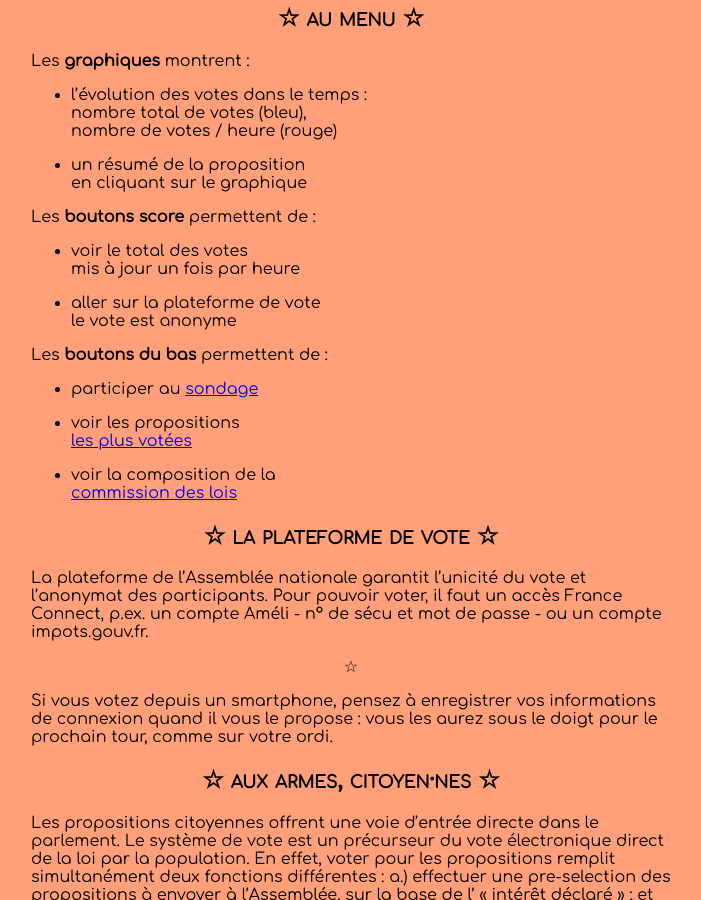
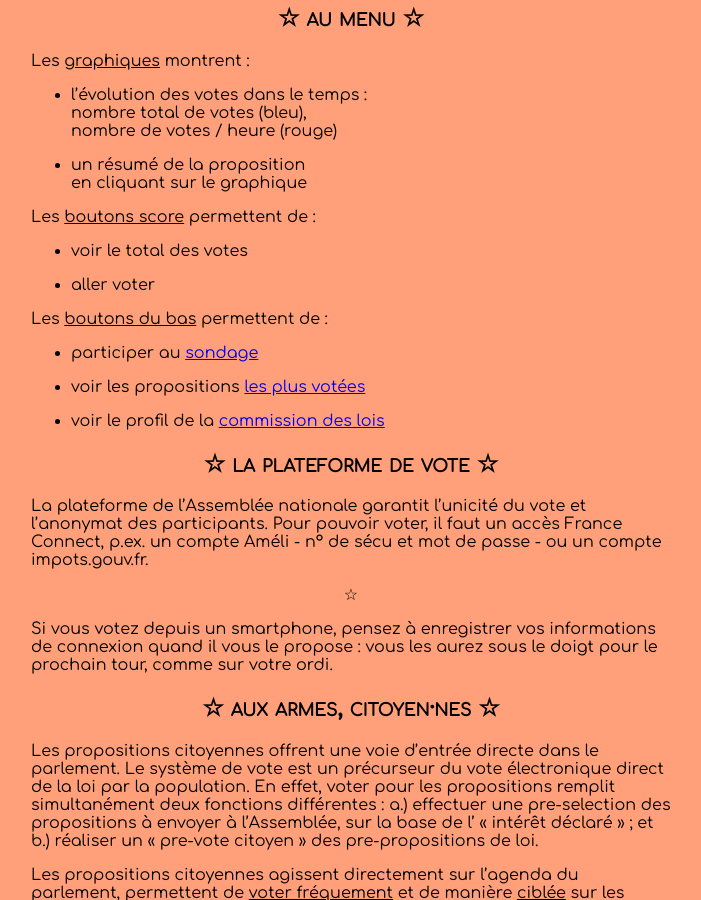
Before and after one commit to politipet/politipet.github.io, a Jekyll site: the page built from info.md, in a window 1280 px wide and 900 px high, scrolled down 633 px. Shown: the whole window, without its empty margins (289-990 px from the left). Built offline with Jekyll 4.4.1, drawn with Linux system fonts in a browser that asks for light colours; our own code applies the rules of GitHub Pages for plain Markdown files.

Commit message:
use <u> in section 'au menu'

```diff
--- a/info.md
+++ b/info.md
@@ -46,7 +46,7 @@ de l'Assemblée.
 ☆ au menu ☆
 -----------
 
-Les **graphiques** montrent :
+Les <u>graphiques</u> montrent :
 
 - l'évolution des votes dans le temps :<br>
   nombre total de votes (bleu),<br>
@@ -55,23 +55,21 @@ Les **graphiques** montrent :
 - un résumé de la proposition<br>
   en cliquant sur le graphique
 
-Les **boutons score** permettent de :
+Les <u>boutons score</u> permettent de :
 
-- voir le total des votes<br>
-  mis à jour un fois par heure
+- voir le total des votes
 
-- aller sur la plateforme de vote<br>
-  le vote est anonyme
+- aller voter
 
 
-Les **boutons du bas** permettent de :
+Les <u>boutons du bas</u> permettent de :
 
 - participer au [sondage](poll/)
 
-- voir les propositions<br>
+- voir les propositions
   [les plus votées][most voted]
 
-- voir la composition de la<br>
+- voir le profil de la
   [commission des lois](commission/lois.md)
 
 
```
